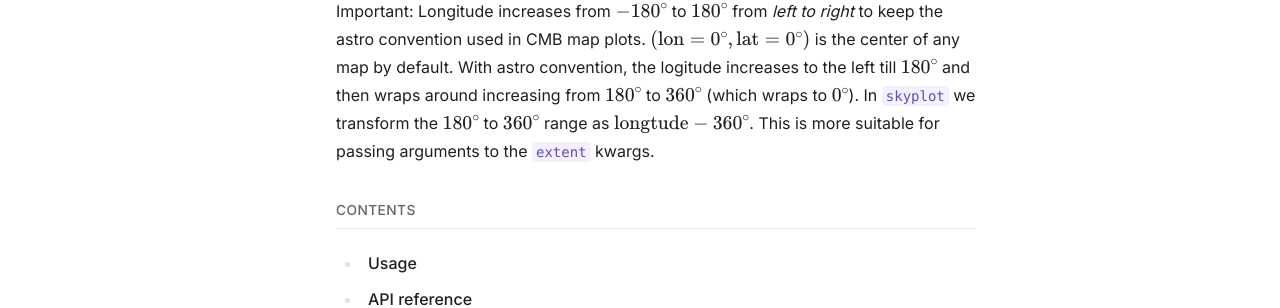
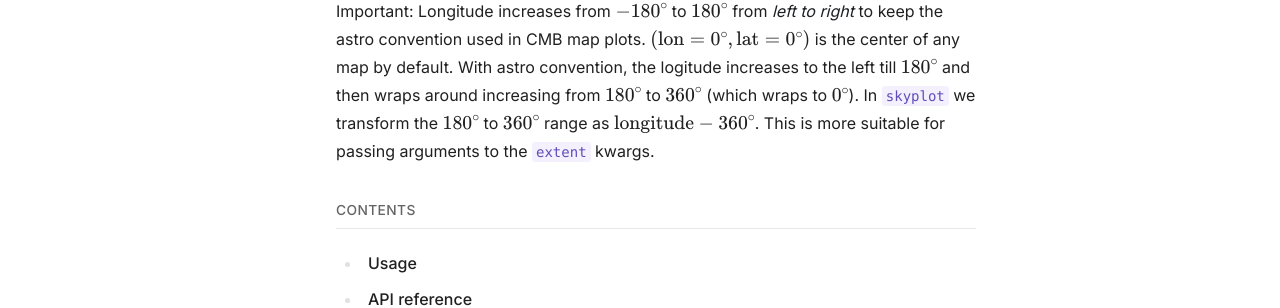
Before and after one commit to 1cosmologist/skyplot, a Sphinx documentation site: the page built from docs/index.rst, in a window 1280 px wide and 900 px high, scrolled down 1152 px. Shown: the part 385-693 px from the top of the window. Built offline with Sphinx 7.4.7, drawn with Linux system fonts in a browser that asks for light colours; the version number could not be read and is left out.

Commit message:
typo fix

```diff
--- a/docs/index.rst
+++ b/docs/index.rst
@@ -58,7 +58,7 @@ to keep the astro convention used in CMB map plots. :math:`({\rm lon}=0^\circ, {
 is the center of any map by default. With astro convention, the logitude increases to the left till
 :math:`180^\circ` and then wraps around increasing from :math:`180^\circ` to :math:`360^\circ`
 (which wraps to :math:`0^\circ`). In ``skyplot`` we transform the :math:`180^\circ` to :math:`360^\circ`
-range as :math:`{\rm longtude} - 360^\circ`. This is more suitable for passing arguments to the
+range as :math:`{\rm longitude} - 360^\circ`. This is more suitable for passing arguments to the
 ``extent`` kwargs.
 
 .. toctree::
```
